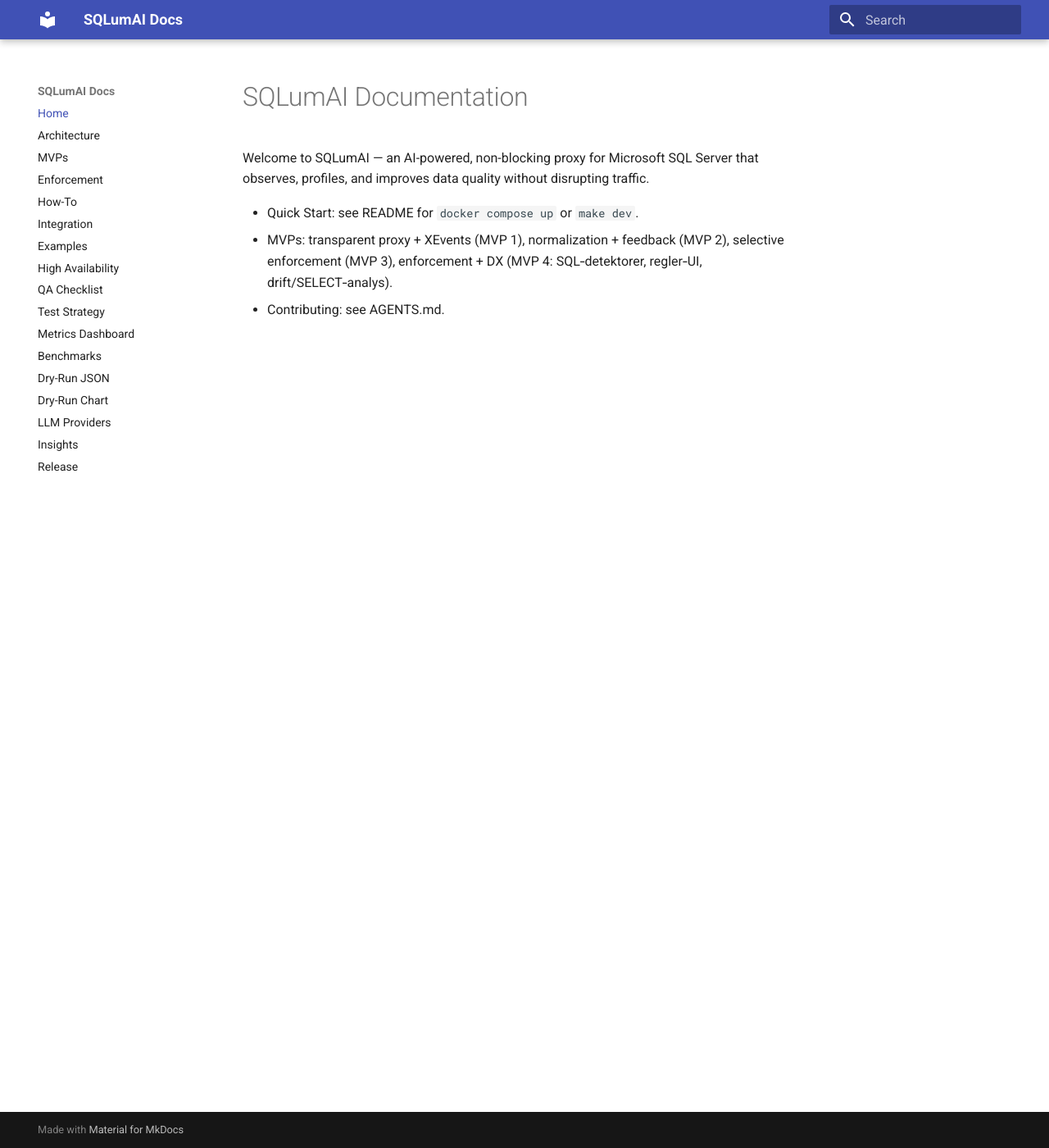
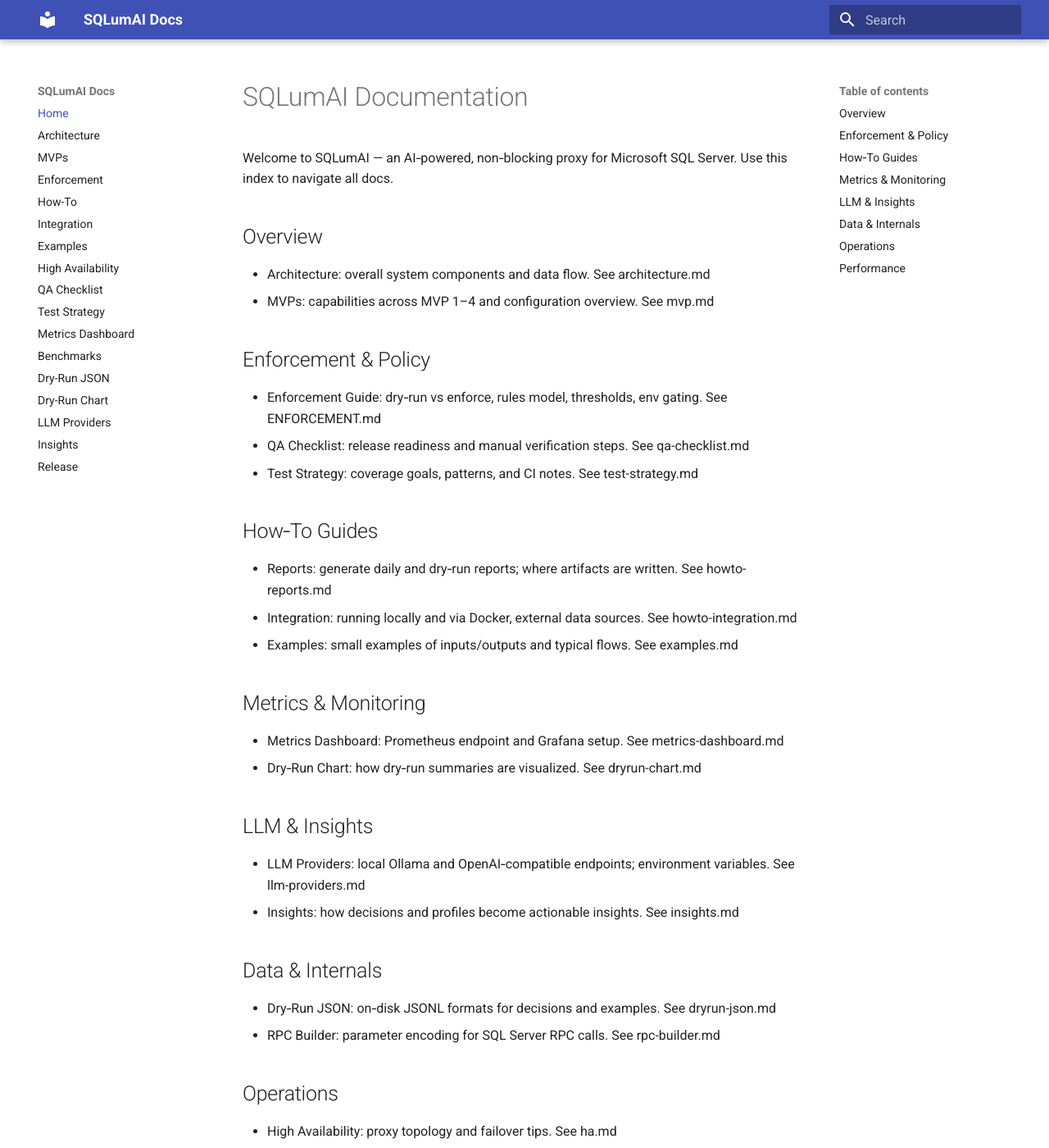
Before and after one commit to Caripson/SQLumAI, an MkDocs documentation site: the page built from docs/index.md, in a window 1280 px wide and 1400 px high. Shown: the whole window at 82% size. Built offline with MkDocs 1.6.1 and Material for MkDocs 9.7.7, drawn with Linux system fonts in a browser that asks for light colours; some of the changed text lies outside the part shown.

Commit message:
docs: organize docs/index.md with grouped links and descriptions

```diff
--- a/docs/index.md
+++ b/docs/index.md
@@ -1,7 +1,39 @@
 # SQLumAI Documentation
 
-Welcome to SQLumAI — an AI-powered, non-blocking proxy for Microsoft SQL Server that observes, profiles, and improves data quality without disrupting traffic.
+Welcome to SQLumAI — an AI‑powered, non‑blocking proxy for Microsoft SQL Server. Use this index to navigate all docs.
 
-- Quick Start: see README for `docker compose up` or `make dev`.
-- MVPs: transparent proxy + XEvents (MVP 1), normalization + feedback (MVP 2), selective enforcement (MVP 3), enforcement + DX (MVP 4: SQL‑detektorer, regler‑UI, drift/SELECT‑analys).
-- Contributing: see AGENTS.md.
+## Overview
+- Architecture: overall system components and data flow. See architecture.md
+- MVPs: capabilities across MVP 1–4 and configuration overview. See mvp.md
+
+## Enforcement & Policy
+- Enforcement Guide: dry‑run vs enforce, rules model, thresholds, env gating. See ENFORCEMENT.md
+- QA Checklist: release readiness and manual verification steps. See qa-checklist.md
+- Test Strategy: coverage goals, patterns, and CI notes. See test-strategy.md
+
+## How‑To Guides
+- Reports: generate daily and dry‑run reports; where artifacts are written. See howto-reports.md
+- Integration: running locally and via Docker, external data sources. See howto-integration.md
+- Examples: small examples of inputs/outputs and typical flows. See examples.md
+
+## Metrics & Monitoring
+- Metrics Dashboard: Prometheus endpoint and Grafana setup. See metrics-dashboard.md
+- Dry‑Run Chart: how dry‑run summaries are visualized. See dryrun-chart.md
+
+## LLM & Insights
+- LLM Providers: local Ollama and OpenAI‑compatible endpoints; environment variables. See llm-providers.md
+- Insights: how decisions and profiles become actionable insights. See insights.md
+
+## Data & Internals
+- Dry‑Run JSON: on‑disk JSONL formats for decisions and examples. See dryrun-json.md
+- RPC Builder: parameter encoding for SQL Server RPC calls. See rpc-builder.md
+
+## Operations
+- High Availability: proxy topology and failover tips. See ha.md
+- Release Process: versioning and publish steps. See release.md
+- Release Notes: notable changes by version. See RELEASE_NOTES.md
+
+## Performance
+- Benchmarks: parser and RPC encoding microbenchmarks and methodology. See benchmarks.md
+
+Tip: For quick commands, Makefile targets are documented in the repository README (setup, dev, test, fmt, lint, clean).
```
